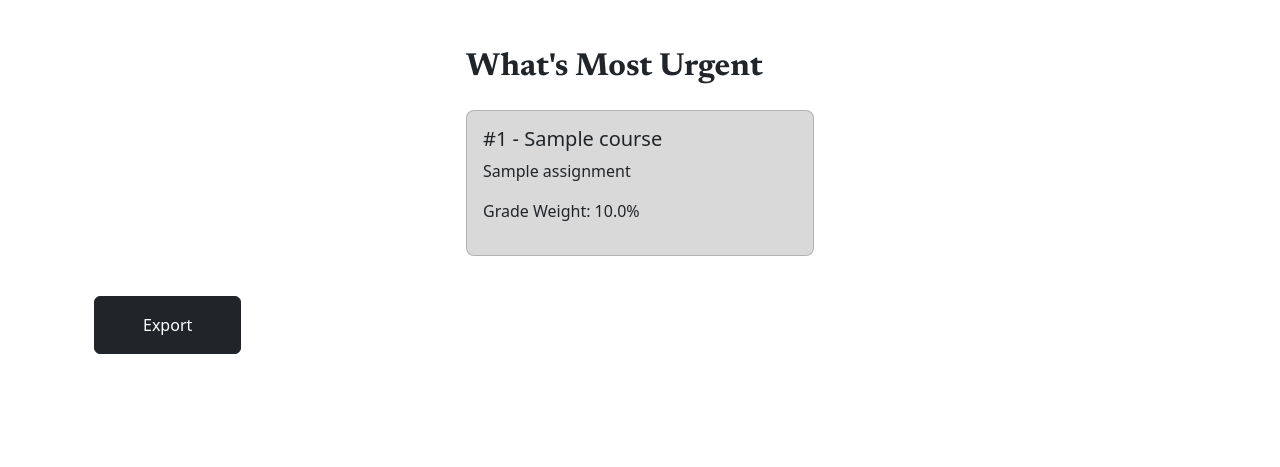
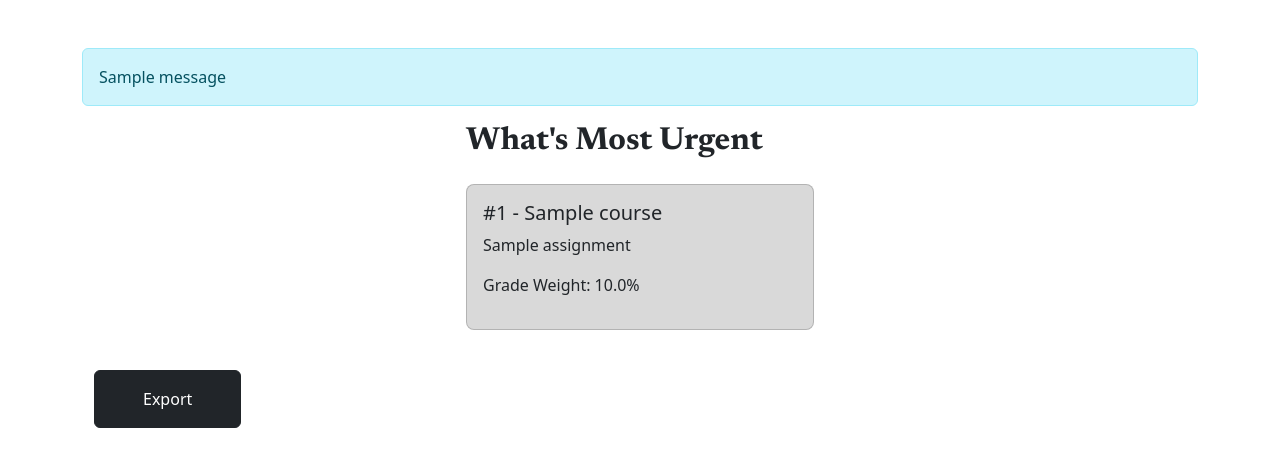
Before and after one commit to Dontes13/canvas_project, a Flask app: page /dashboard in a window 1280 px wide. Shown: the part 74-541 px from the top of the page. Run offline with Flask 3, Linux system fonts and the light colour scheme; tables that the repository leaves empty hold one stand-in row (values such as "Sample post"); one stand-in notice (Sample message) is shown.

Commit message:
added func to the dashboard export button w/  flash messages

```diff
--- a/app.py
+++ b/app.py
@@ -1,4 +1,4 @@
-from flask import Flask, render_template
+from flask import Flask, render_template, flash, redirect, url_for
 from flask_sqlalchemy import SQLAlchemy
 from flask_wtf import FlaskForm
 from wtforms import TextAreaField, FloatField
@@ -163,10 +163,15 @@ def dashboard():
 def export_calendar():
     assignments = Assignment.query.all()
     if not assignments:
-        return "No assignments in the database yet, nothing to export."
+        flash("No assignments in the database yet, nothing to export.")
+        return redirect(url_for("dashboard"))
     service = get_calendar_service()
     count = 0
+    skipped = 0
     for assignment in assignments:
+        if assignment.due_date is None:
+            skipped += 1
+            continue
         add_assignment_to_calendar(
             service,
             title=assignment.title,
@@ -175,7 +180,11 @@ def export_calendar():
             assignment_type=assignment.assignment_type,
         )
         count += 1
-    return f"Added {count} assignments to your Google Calendar."
+    message = f"Added {count} assignments to your Google Calendar."
+    if skipped:
+        message += f" Skipped {skipped} with no due date."
+    flash(message)
+    return redirect(url_for("dashboard"))
 
 if __name__ == "__main__":
     app.run(debug=True, port=5001)
--- a/templates/dashboard.html
+++ b/templates/dashboard.html
@@ -17,7 +17,7 @@
             </div>
 </div>
 
-<button class="btn btn-dark mt-3 px-5 py-3">Export</button>
+<a href="{{ url_for('export_calendar') }}" class="btn btn-dark mt-3 px-5 py-3">Export</a>
 
 
 
--- a/templates/layout.html
+++ b/templates/layout.html
@@ -31,6 +31,11 @@
     </nav>
 
     <div class="container mt-5">
+        {% with messages = get_flashed_messages() %}
+        {% for message in messages %}
+        <div class="alert alert-info">{{ message }}</div>
+        {% endfor %}
+        {% endwith %}
         {% block content %}
         {% endblock %}
     </div>
```
